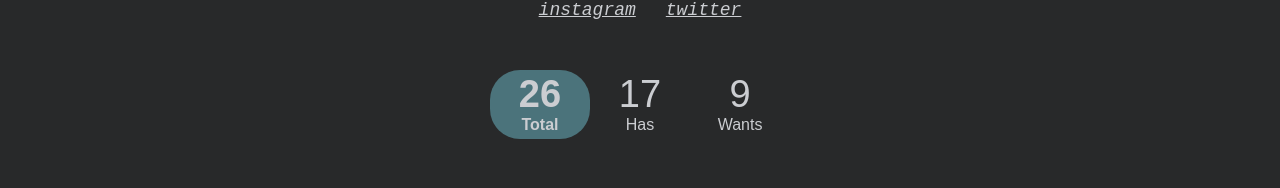
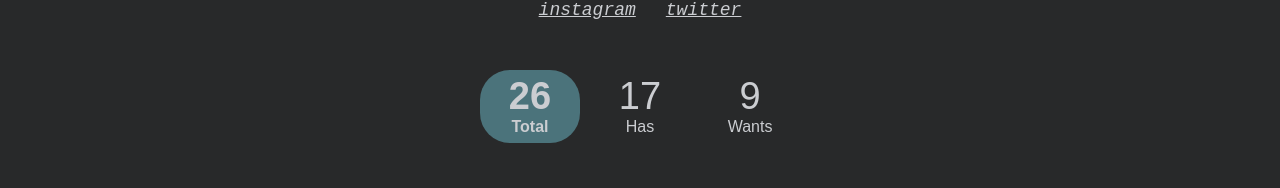
Before and after one commit to zil130/react-coll, a React (Vite) app: page / in a window 1280 px wide. Shown: the part 128-316 px from the top of the page. Built offline with nearby package versions, Linux system fonts and the light colour scheme; the HTML template or start-up script is replaced by a standard one.

Commit message:
feat: btn hover

```diff
--- a/index.css
+++ b/index.css
@@ -1,6 +1,12 @@
 @font-face {
   font-family: 'jetbrains', monospace;
   src: url('./src/assets/fonts/JetBrains_Mono/JetBrainsMono-VariableFont_wght.ttf') format('ttf');
+}
+
+* {
+  margin: 0;
+  padding: 0;
+  box-sizing: border-box;
 }
 
 body {
--- a/src/App.css
+++ b/src/App.css
@@ -1,9 +1,3 @@
-* {
-  margin: 0;
-  padding: 0;
-  box-sizing: border-box;
-}
-
 .App {
   width: 95vw;
   max-width: 1200px;
--- a/src/components/Counter/Counter.module.css
+++ b/src/components/Counter/Counter.module.css
@@ -4,10 +4,15 @@
   flex-direction: column;
   padding-top: 3px;
   padding-bottom: 5px;
-  border: none;
+  border: 2px solid transparent;
   background-color: transparent;
   color: #CBCDD1;
   cursor: pointer;
+}
+
+.btn:hover {
+  border: 2px solid #4B737B;
+  border-radius: 30px;
 }
 
 .btnActive {
--- a/src/components/Counters/Counters.module.css
+++ b/src/components/Counters/Counters.module.css
@@ -7,6 +7,7 @@
 .counters {
   display: grid;
   grid-template-columns: repeat(3, minmax(0, 100px));
+  gap: 10px;
 }
 
 @media screen and (max-width: 800px) {
```
